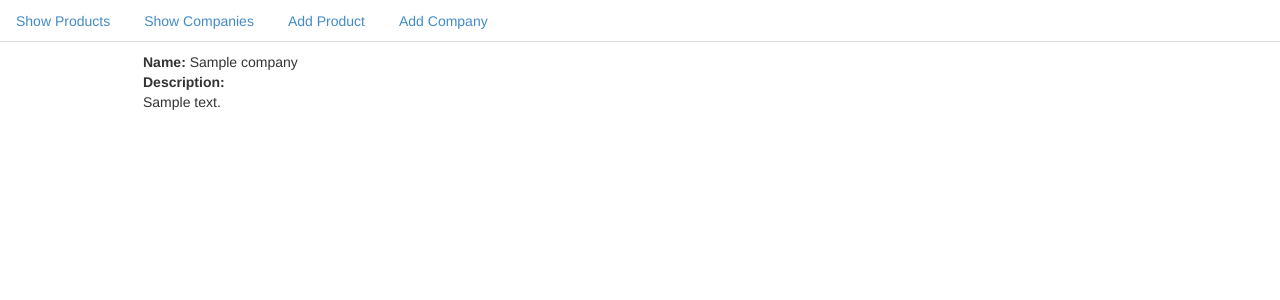
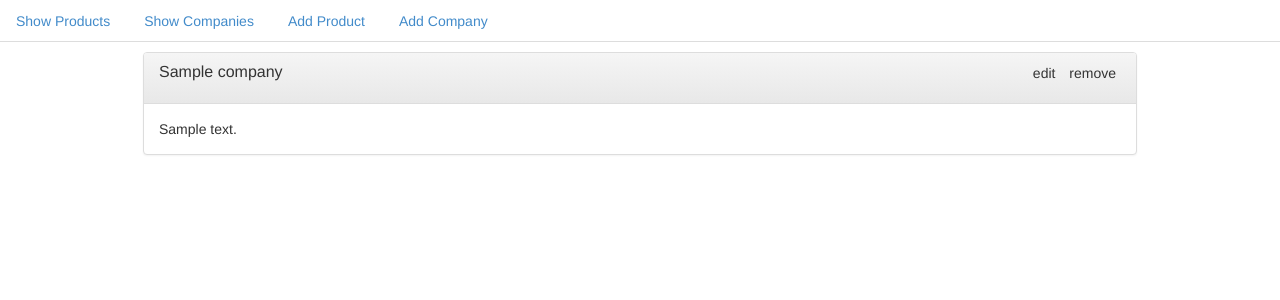
Before and after one commit to sielakos/wood-search, a Flask app: template search/templates/show_companies.html in a window 1280 px wide. Shown: the top 300 px of the page. Run offline with Flask 2, Linux system fonts and the light colour scheme; the template is opened without the code that fills it: most values are stand-ins (such as "Sample title", 1, 10 or a date in 2020); parts of the project's set-up code (start-up, migrations or seed data) failed here and were passed over; some libraries are stand-ins or nearby versions.

Commit message:
company template panel used

```diff
--- a/search/templates/show_companies.html
+++ b/search/templates/show_companies.html
@@ -4,10 +4,22 @@
 
 {% block content %}
     {% for company in companies %}
-        <div class="company">
-            <b>Name:</b> {{ company.name }}<br>
-            <b>Description:</b><br>
-            <div class="description">
+        <div class="panel panel-default">
+            <div class="panel-heading">
+                <div class="row">
+                    <div class="col-lg-7 col-xs-4">
+                        <h1 class="panel-title">{{ company.name }}</h1>
+                    </div>
+                    <div class="col-lg-3 cols-xs-4 pull-right">
+                        <ul class="list-inline pull-right">
+                            <li>edit</li>
+                            <li>remove</li>
+                        </ul>
+                    </div>
+                </div>
+            </div>
+
+            <div class="panel-body">
                 {{ company.description }}
             </div>
         </div>
```
